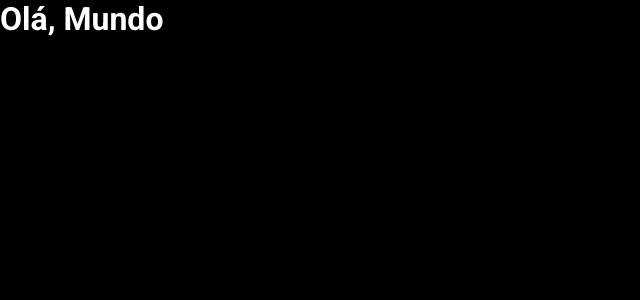
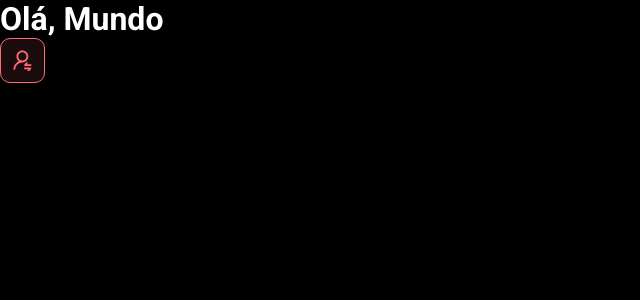
Before and after one commit to Davidson031/dsmeta, a React (Vite) app in the folder frontend/: page / in a window 1280 px wide. Shown: the top 300 px of the page, without its empty margins (0-640 px from the left). Built offline with nearby package versions, Linux system fonts and the light colour scheme.

Commit message:
Primeiro componente

```diff
--- a/frontend/src/App.tsx
+++ b/frontend/src/App.tsx
@@ -1,7 +1,11 @@
+import NotificationButton from "./components/NotificationButton"
 
 function App() {
   return(
+    <>
     <h1>Olá, Mundo</h1>
+    <NotificationButton />
+    </>
   )
 }
 
--- /dev/null
+++ b/frontend/src/components/NotificationButton/index.tsx
@@ -0,0 +1,12 @@
+import icone from '../../assets/img/notification-icon.svg'
+import './styles.css'
+
+function NotificationButton() {
+    return (
+        <div className="dsmeta-red-btn">
+            <img src={icone} alt="Notificar" />
+        </div>
+    )
+}
+
+export default NotificationButton
--- /dev/null
+++ b/frontend/src/components/NotificationButton/styles.css
@@ -0,0 +1,15 @@
+.dsmeta-red-btn {
+    height: 45px;
+    width: 45px;
+    background: rgba(255, 107, 114, 0.1);
+    border: 1px solid #ff6b72;
+    border-radius: 10px;
+    display: flex;
+    align-items: center;
+    justify-content: center;
+    cursor: pointer;
+  }
+
+  .dsmeta-red-btn img {
+      width: 19px;
+  }
```
Also changed, not shown: frontend/src/assets/img/notification-icon.svg (added).
